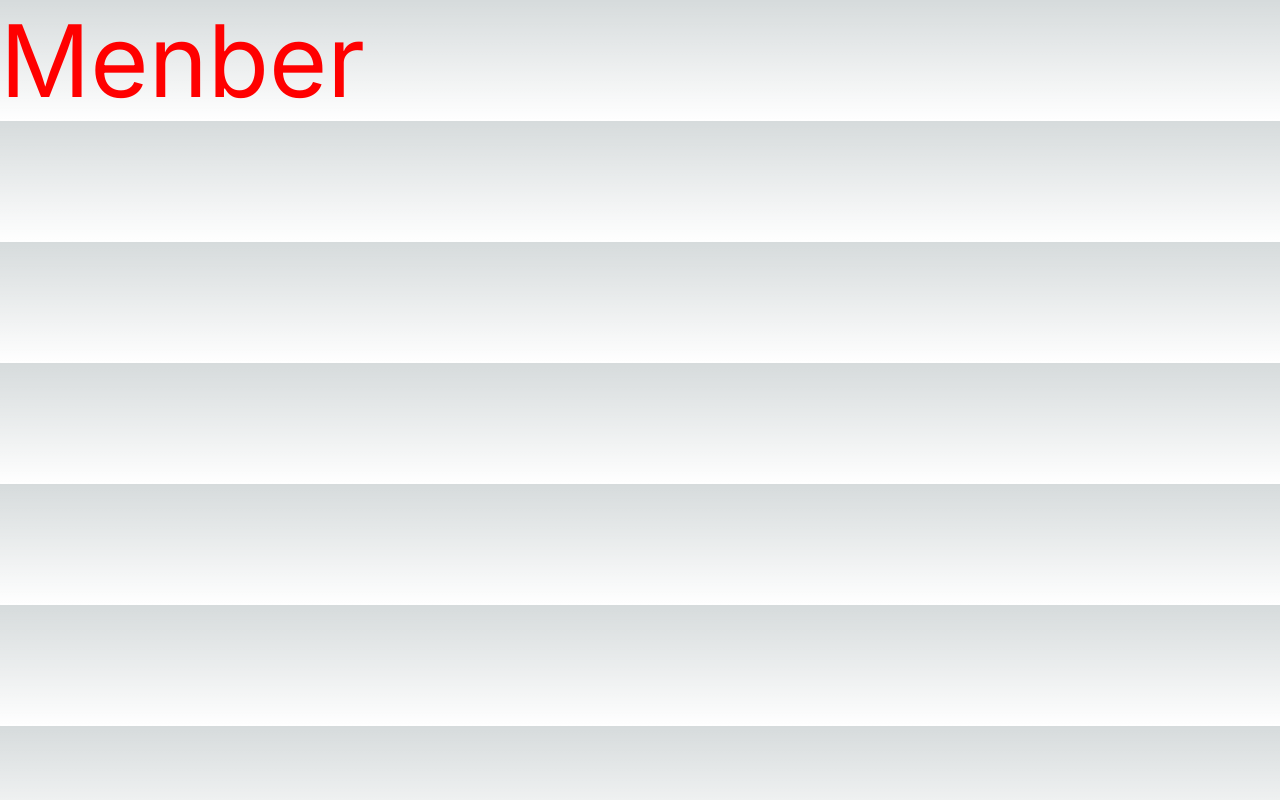
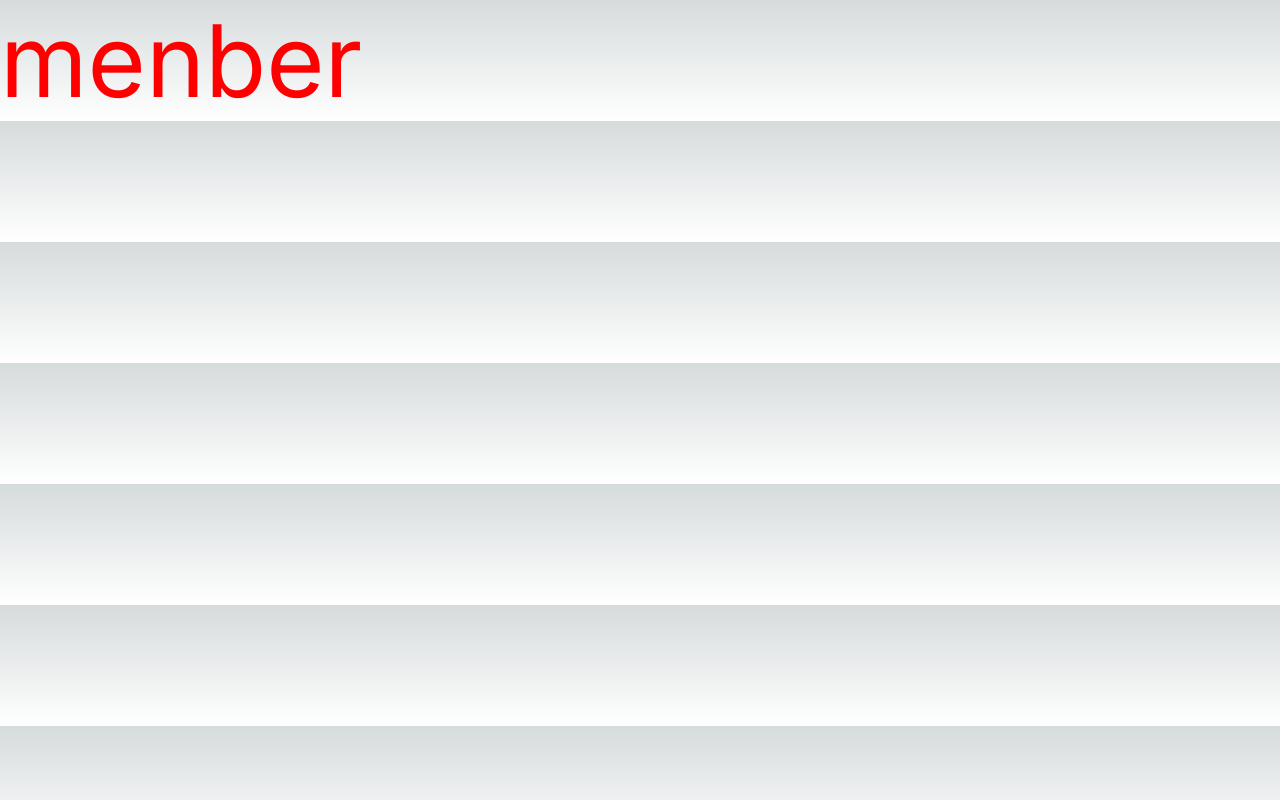
Before and after one commit to ngiad/traffic, a Next.js app: page /menber in a window 1280 px wide. Built offline with nearby package versions, Linux system fonts and the light colour scheme.

Commit message:
handle error on client

```diff
--- a/src/app/(Dashboard)/menber/page.jsx
+++ b/src/app/(Dashboard)/menber/page.jsx
@@ -1,9 +1,9 @@
 import style from "../../../assets/styles/menber.module.css"
-const Menber = () => {
+const menber = () => {
   return (
-    <div className={style["main-test"]}>Menber</div>
+    <div className={style["main-test"]}>menber</div>
   )
 }
 
 
-export default Menber
+export default menber
```
Also changed, not shown: src/app/error.jsx (added, +8 -0 lines).
